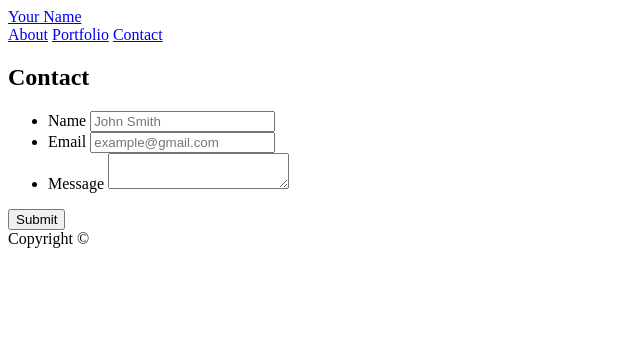
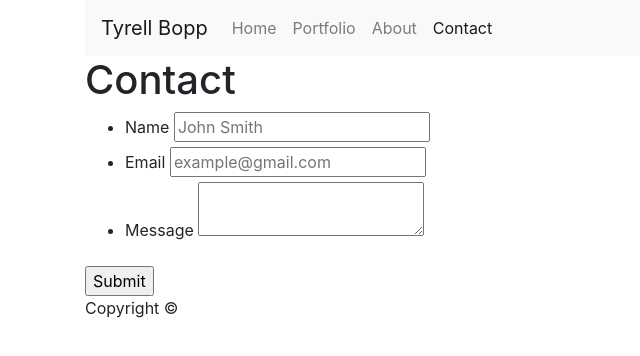
Before and after one commit to tbopp/Bootstrap-Portfolio, a plain HTML site: page contact.html in a window 1280 px wide. Shown: the whole page, without its empty margins (0-640 px from the left). Drawn offline with nearby package versions, Linux system fonts and the light colour scheme.

Commit message:
second com

```diff
--- a/contact.html
+++ b/contact.html
@@ -4,22 +4,38 @@
 <head>
   <meta charset="UTF-8">
   <title>Contact | Your Name</title>
-  <link rel="stylesheet" type="text/css" href="assets/css/reset.css">
-  <link rel="stylesheet" type="text/css" href="assets/css/style.css">
+  <link rel="stylesheet" href="https://stackpath.bootstrapcdn.com/bootstrap/4.1.1/css/bootstrap.min.css" integrity="sha384-WskhaSGFgHYWDcbwN70/dfYBj47jz9qbsMId/iRN3ewGhXQFZCSftd1LZCfmhktB" crossorigin="anonymous">
 </head>
 
 <body>
 
-  <header id="masthead">
-    <div class="container">
-      <a href="index.html" id="logo">Your Name</a>
-      <nav>
-        <a href="index.html">About</a>
-        <a href="portfolio.html">Portfolio</a>
-        <a href="contact.html">Contact</a>
-      </nav>
-    </div>
-  </header>
+  <div class="container">
+
+    <nav class="navbar navbar-expand-lg navbar-light bg-light">
+      <a class="navbar-brand" href="index.html" id="logo">Tyrell Bopp </a>
+      <button class="navbar-toggler" type="button" data-toggle="collapse" data-target="#navbarNav" aria-controls="navbarNav" aria-expanded="false" aria-label="Toggle navigation">
+        <span class="navbar-toggler-icon"></span>
+      </button>
+      <div class="collapse navbar-collapse" id="navbarNav">
+        <ul class="navbar-nav">
+          <li class="nav-item">
+            <a class="nav-link" href="index.html">Home </a>
+          </li>
+          <li class="nav-item">
+            <a class="nav-link" href="portfolio.html">Portfolio </a>
+          </li>
+          <li class="nav-item">
+            <a class="nav-link" href="index.html">About </a>
+          </li>
+          <li class="nav-item active">
+            <a class="nav-link" href="contact.html">Contact <span class="sr-only">(current)</span></a>
+          </li>
+        </ul>
+      </div>
+    </nav>
+
+
+  </div>
 
   <div id="main-container" class="container">
     <section class="main-section">
```
Also changed, not shown: index.html (+29 -7 lines), portfolio.html (+28 -12 lines).
